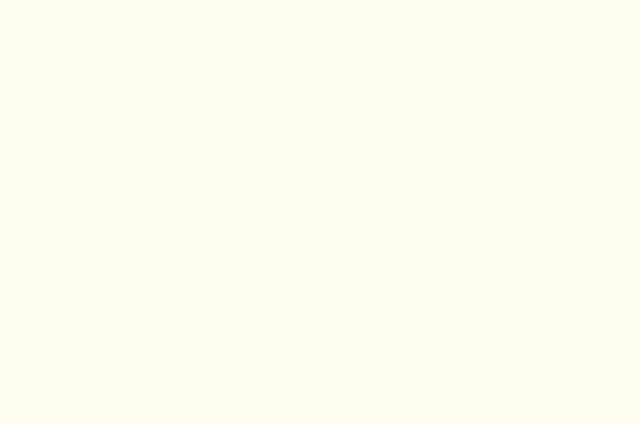
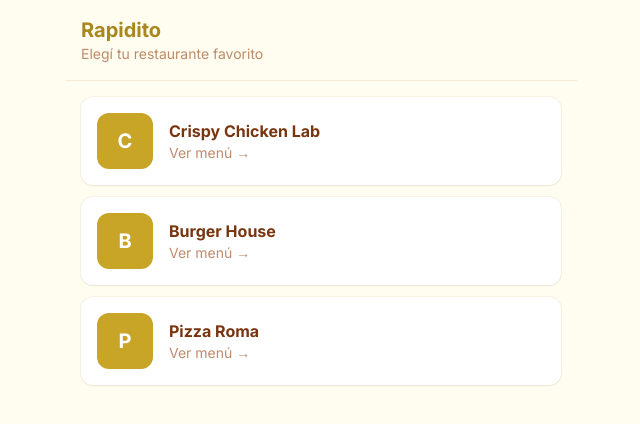
Before and after one commit to tomasg213/rapidito, a Next.js app in the folder frontend/: page / in a window 1280 px wide. Before the commit this address had no page. Shown: the top 424 px of the page, without its empty margins (319-959 px from the left). Built offline with nearby package versions, Linux system fonts and the light colour scheme.

Commit message:
feat: add main menu listing restaurants with RestaurantCard

```diff
--- a/frontend/src/app/page.tsx
+++ b/frontend/src/app/page.tsx
@@ -1,5 +1,25 @@
-import { redirect } from "next/navigation";
+import RestaurantCard from "@/components/RestaurantCard";
+import { empresas } from "@/data/mockData";
 
-export default function Home() {
-  redirect("/crispy-chicken-lab");
+export default function HomePage() {
+  const lista = Object.values(empresas);
+
+  return (
+    <div className="pb-24">
+      <header className="sticky top-0 z-20 border-b border-yellow-700/10 bg-surface/95 backdrop-blur-sm">
+        <div className="px-4 py-4">
+          <h1 className="text-xl font-bold text-primary-dark">Rapidito</h1>
+          <p className="text-sm text-amber-800/60">
+            Elegí tu restaurante favorito
+          </p>
+        </div>
+      </header>
+
+      <main className="space-y-3 px-4 pt-4">
+        {lista.map((empresa) => (
+          <RestaurantCard key={empresa.id} empresa={empresa} />
+        ))}
+      </main>
+    </div>
+  );
 }
--- /dev/null
+++ b/frontend/src/components/RestaurantCard.tsx
@@ -0,0 +1,28 @@
+import Link from "next/link";
+
+import type { Empresa } from "@/types";
+
+interface RestaurantCardProps {
+  empresa: Empresa;
+}
+
+export default function RestaurantCard({ empresa }: RestaurantCardProps) {
+  return (
+    <Link
+      href={`/${empresa.slug}`}
+      className="flex items-center gap-4 rounded-xl bg-white p-4 shadow-sm ring-1 ring-amber-900/5 transition-all hover:shadow-md hover:ring-primary/30 active:scale-[0.98]"
+    >
+      <div className="flex h-14 w-14 shrink-0 items-center justify-center rounded-xl bg-primary text-xl font-bold text-white">
+        {empresa.nombre.charAt(0)}
+      </div>
+      <div className="flex min-w-0 flex-1 items-center justify-between gap-2">
+        <div>
+          <h2 className="text-base font-bold text-amber-900">
+            {empresa.nombre}
+          </h2>
+          <p className="text-sm text-amber-800/60">Ver menú →</p>
+        </div>
+      </div>
+    </Link>
+  );
+}
--- a/frontend/src/data/mockData.ts
+++ b/frontend/src/data/mockData.ts
@@ -6,6 +6,18 @@ export const empresas: Record<string, Empresa> = {
     nombre: "Crispy Chicken Lab",
     slug: "crispy-chicken-lab",
     logoUrl: "/logos/crispy-chicken-lab.png",
+  },
+  "burger-house": {
+    id: "emp-002",
+    nombre: "Burger House",
+    slug: "burger-house",
+    logoUrl: "/logos/burger-house.png",
+  },
+  "pizza-roma": {
+    id: "emp-003",
+    nombre: "Pizza Roma",
+    slug: "pizza-roma",
+    logoUrl: "/logos/pizza-roma.png",
   },
 };
 
```
